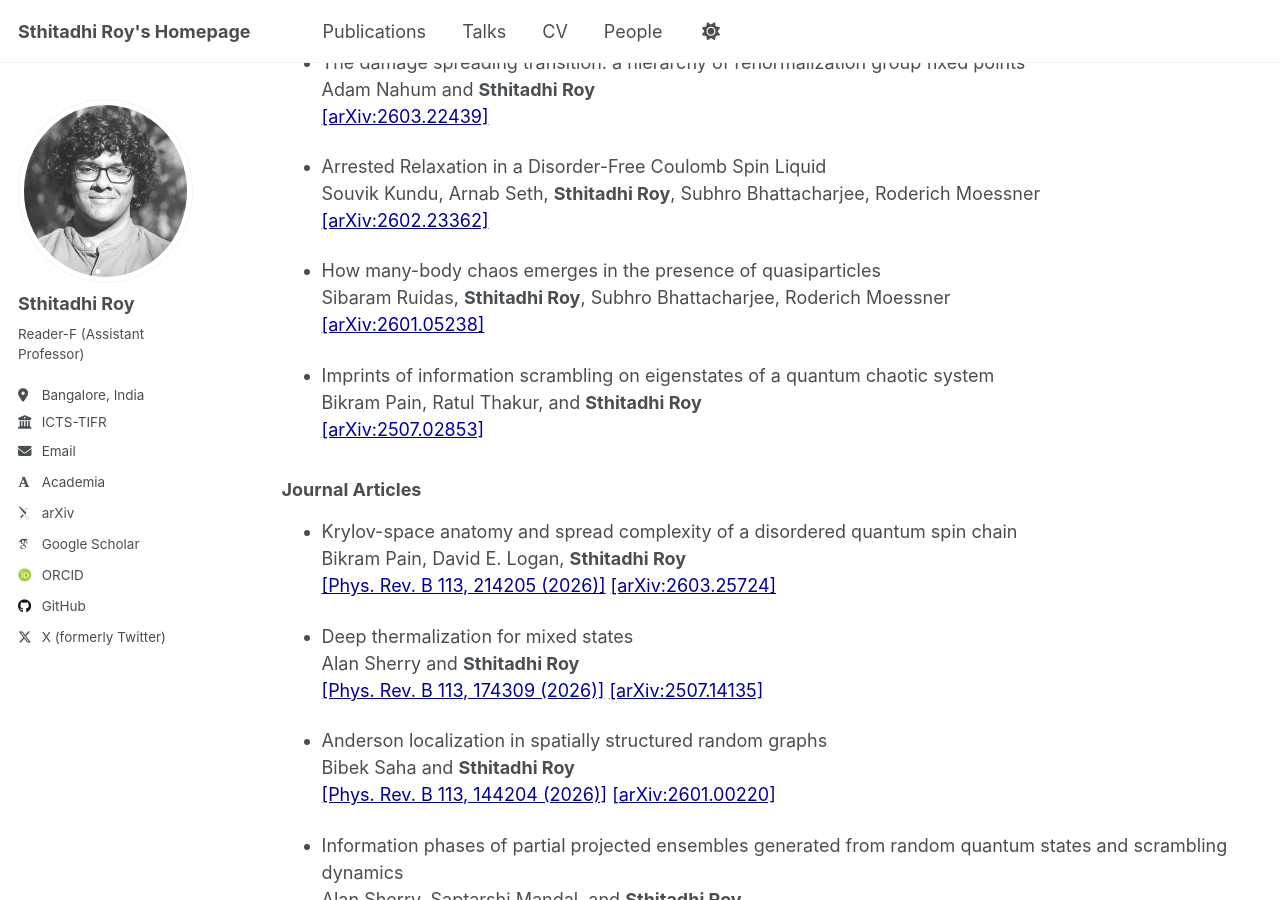
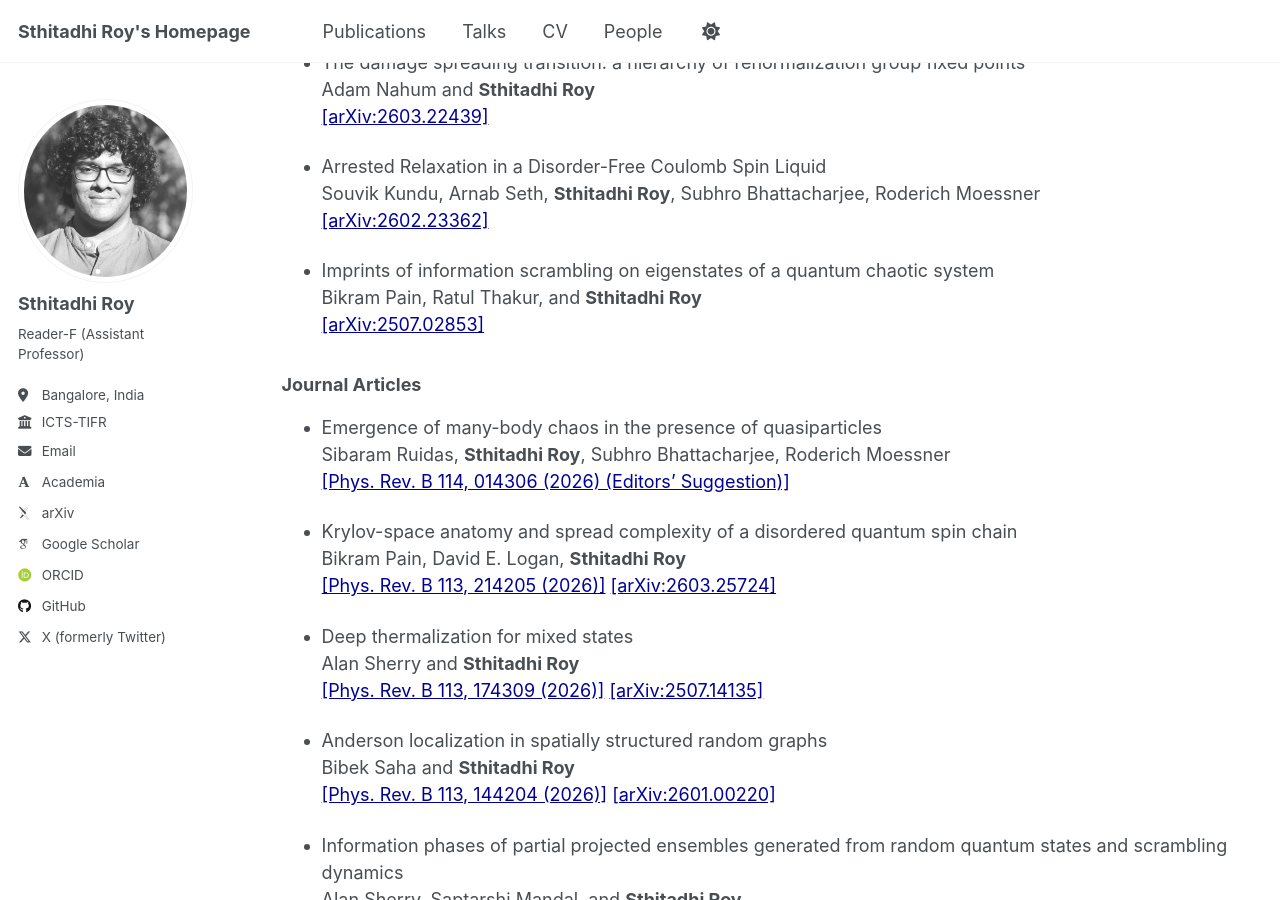
Before and after one commit to sthitadhi-roy/sthitadhi-roy.github.io, a Jekyll site: the page built from _pages/publications.md, in a window 1280 px wide and 900 px high, scrolled down 404 px. Built offline with Jekyll 4.4.1, drawn with Linux system fonts in a browser that asks for light colours; some web fonts are replaced.

```diff
--- a/_pages/publications.md
+++ b/_pages/publications.md
@@ -34,9 +34,6 @@ author_profile: true
   Souvik Kundu, Arnab Seth, **Sthitadhi Roy**, Subhro Bhattacharjee, Roderich Moessner
   [[arXiv:2602.23362]](https://arxiv.org/abs/2602.23362)
 
-- How many-body chaos emerges in the presence of quasiparticles
-  Sibaram Ruidas, **Sthitadhi Roy**, Subhro Bhattacharjee, Roderich Moessner
-  [[arXiv:2601.05238]](https://arxiv.org/abs/2601.05238)
 
 - Imprints of information scrambling on eigenstates of a quantum chaotic system
   Bikram Pain, Ratul Thakur, and **Sthitadhi Roy**
@@ -44,6 +41,10 @@ author_profile: true
 
 
 ### Journal Articles
+
+- Emergence of many-body chaos in the presence of quasiparticles
+  Sibaram Ruidas, **Sthitadhi Roy**, Subhro Bhattacharjee, Roderich Moessner
+  [[Phys. Rev. B 114, 014306 (2026) (Editors' Suggestion)]](https://doi.org/10.1103/zkvh-dqqp)
 
 - Krylov-space anatomy and spread complexity of a disordered quantum spin chain
   Bikram Pain, David E. Logan, **Sthitadhi Roy**
```
Also changed, not shown: _pages/talks.md (+4 -0 lines).
